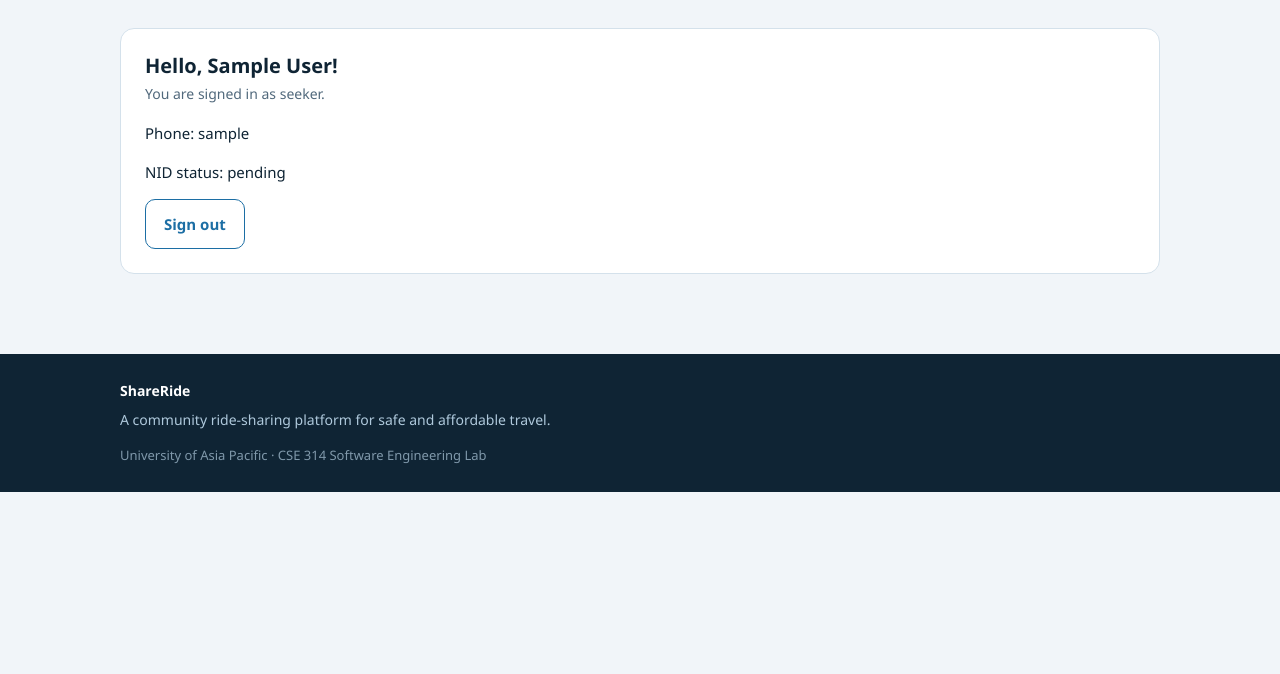
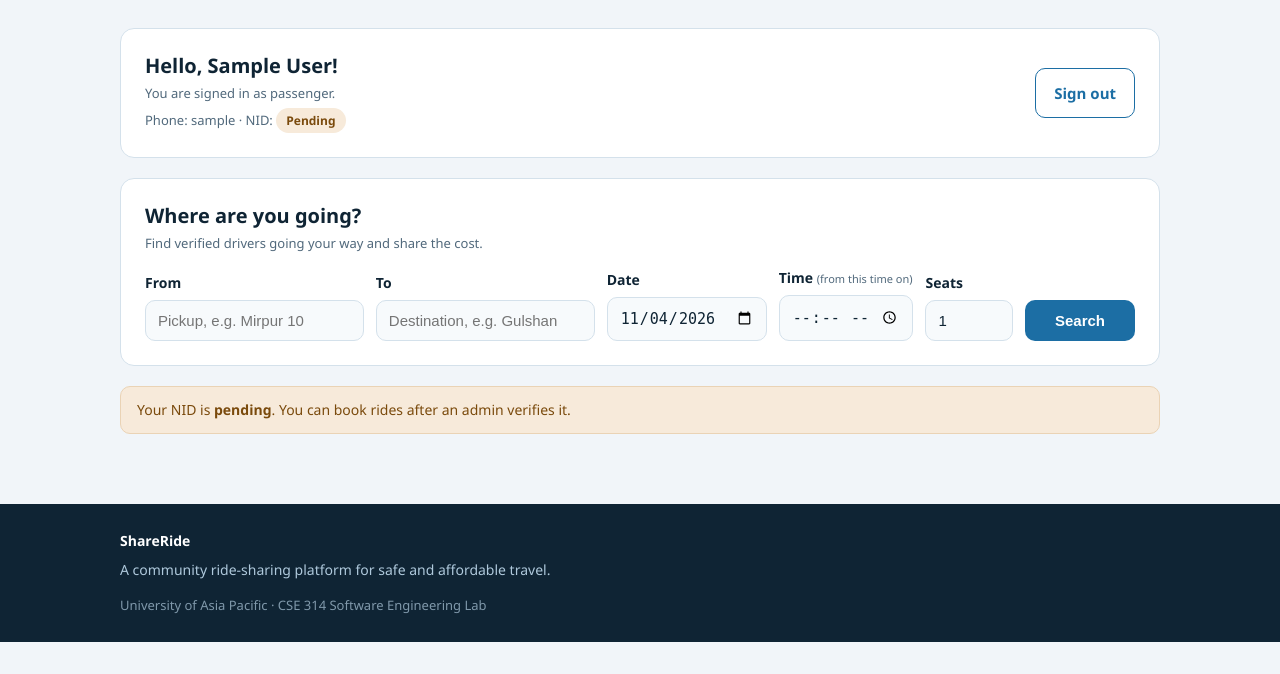
Before and after one commit to Upoma26/ShareRide, a Flask app: page /dashboard in a window 1280 px wide. Shown: the part 69-743 px from the top of the page. Run offline with Flask 3, Linux system fonts and the light colour scheme; the visitor is signed in with stand-in values (Sample User, id 1); data that the repository does not hold is empty.

Commit message:
SR-49: ride search on passenger dashboard and Time label

```diff
--- a/routes/main.py
+++ b/routes/main.py
@@ -43,4 +43,4 @@ def dashboard():
         return redirect(url_for("provider.dashboard"))
     if current_user.role == "admin":
         return redirect(url_for("admin.overview"))
-    return render_template("dashboard.html")
+    return render_template("dashboard.html", today=date.today().isoformat())
--- a/static/css/style.css
+++ b/static/css/style.css
@@ -2879,3 +2879,62 @@ html[data-theme="dark"] .feature-icon {
   color: #8E2323;
   font-weight: 600;
 }
+
+.hello-card {
+  display: flex;
+  justify-content: space-between;
+  align-items: center;
+  gap: 16px;
+}
+
+.hello-card p {
+  margin: 4px 0 0;
+}
+
+.dash-search {
+  margin-top: 16px;
+}
+
+.dash-search-grid {
+  display: grid;
+  grid-template-columns: 2fr 2fr 1.3fr 1.2fr 0.8fr auto;
+  gap: 12px;
+  align-items: end;
+  margin-top: 12px;
+}
+
+.dash-search-grid .form-group {
+  margin: 0;
+}
+
+.dash-search-grid input {
+  width: 100%;
+  box-sizing: border-box;
+}
+
+.dash-search-btn .btn {
+  min-width: 110px;
+}
+
+.label-hint {
+  font-weight: 400;
+  font-size: 11px;
+  color: #51697C;
+}
+
+@media (max-width: 860px) {
+  .dash-search-grid {
+    grid-template-columns: 1fr 1fr;
+  }
+
+  .dash-search-btn {
+    grid-column: 1 / -1;
+  }
+}
+
+@media (max-width: 520px) {
+  .hello-card {
+    flex-direction: column;
+    align-items: flex-start;
+  }
+}
--- a/templates/dashboard.html
+++ b/templates/dashboard.html
@@ -1,19 +1,54 @@
 {% extends "base.html" %}
-{% from "partials/card.html" import card %}
-{% from "partials/button.html" import button %}
 
 {% block title %}Dashboard · ShareRide{% endblock %}
 
 {% block content %}
-  {% if admin_area %}
-    {% call card("Admin area", "Only admins can see this page.") %}
-      <p>Full admin dashboard will be added in SR-14.</p>
-    {% endcall %}
-  {% endif %}
+<div class="card hello-card">
+  <div>
+    <h1 class="card-title">Hello, {{ current_user.full_name }}!</h1>
+    <p class="user-meta">You are signed in as {{ "passenger" if current_user.role == "seeker" else current_user.role }}.</p>
+    <p class="user-meta">
+      Phone: {{ current_user.phone }} · NID:
+      <span class="pill pill-{{ current_user.verification_status }}">{{ current_user.verification_status|capitalize }}</span>
+    </p>
+  </div>
+  <a href="{{ url_for('auth.logout') }}" class="btn btn-secondary">Sign out</a>
+</div>
 
-  {% call card("Hello, " ~ current_user.full_name ~ "!", "You are signed in as " ~ current_user.role ~ ".") %}
-    <p>Phone: {{ current_user.phone }}</p>
-    <p>NID status: {{ current_user.verification_status }}</p>
-    {{ button("Sign out", style="secondary", href=url_for('auth.logout')) }}
-  {% endcall %}
+<form method="GET" action="{{ url_for('rides.search') }}" class="card dash-search">
+  <h2 class="card-title">Where are you going?</h2>
+  <p class="user-meta">Find verified drivers going your way and share the cost.</p>
+
+  <div class="dash-search-grid">
+    <div class="form-group">
+      <label for="pickup">From</label>
+      <input type="text" id="pickup" name="pickup" placeholder="Pickup, e.g. Mirpur 10" maxlength="100">
+    </div>
+    <div class="form-group">
+      <label for="destination">To</label>
+      <input type="text" id="destination" name="destination" placeholder="Destination, e.g. Gulshan" maxlength="100">
+    </div>
+    <div class="form-group">
+      <label for="date">Date</label>
+      <input type="date" id="date" name="date" min="{{ today }}" value="{{ today }}">
+    </div>
+    <div class="form-group">
+      <label for="time">Time <small class="label-hint">(from this time on)</small></label>
+      <input type="time" id="time" name="time">
+    </div>
+    <div class="form-group">
+      <label for="seats">Seats</label>
+      <input type="number" id="seats" name="seats" value="1" min="1" max="6">
+    </div>
+    <div class="form-group dash-search-btn">
+      <button type="submit" class="btn btn-primary btn-block">Search</button>
+    </div>
+  </div>
+</form>
+
+{% if current_user.verification_status != "verified" %}
+  <div class="alert alert-warning">
+    Your NID is <strong>{{ current_user.verification_status }}</strong>. You can book rides after an admin verifies it.
+  </div>
+{% endif %}
 {% endblock %}
--- a/templates/rides/search.html
+++ b/templates/rides/search.html
@@ -21,7 +21,7 @@
       <input type="date" id="date" name="date" value="{{ date_text }}" min="{{ today }}">
     </div>
     <div class="search-field">
-      <label for="time">After</label>
+      <label for="time">Time <small class="label-hint">(from this time on)</small></label>
       <input type="time" id="time" name="time" value="{{ time_text }}">
     </div>
     <div class="search-field search-field-small">
```
